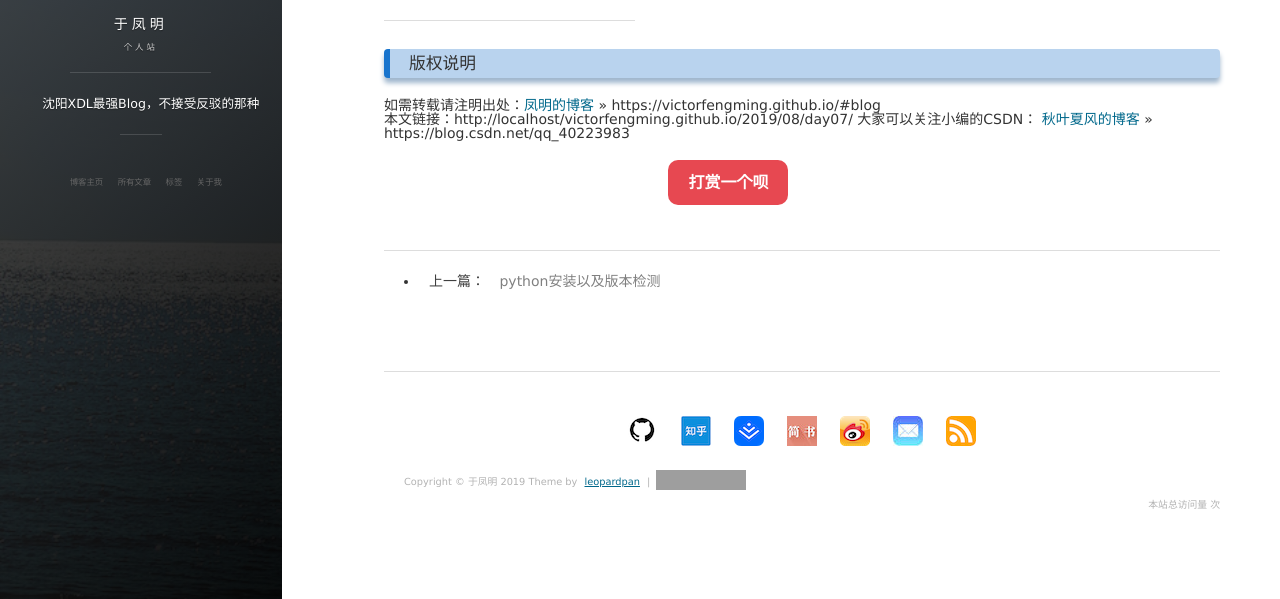
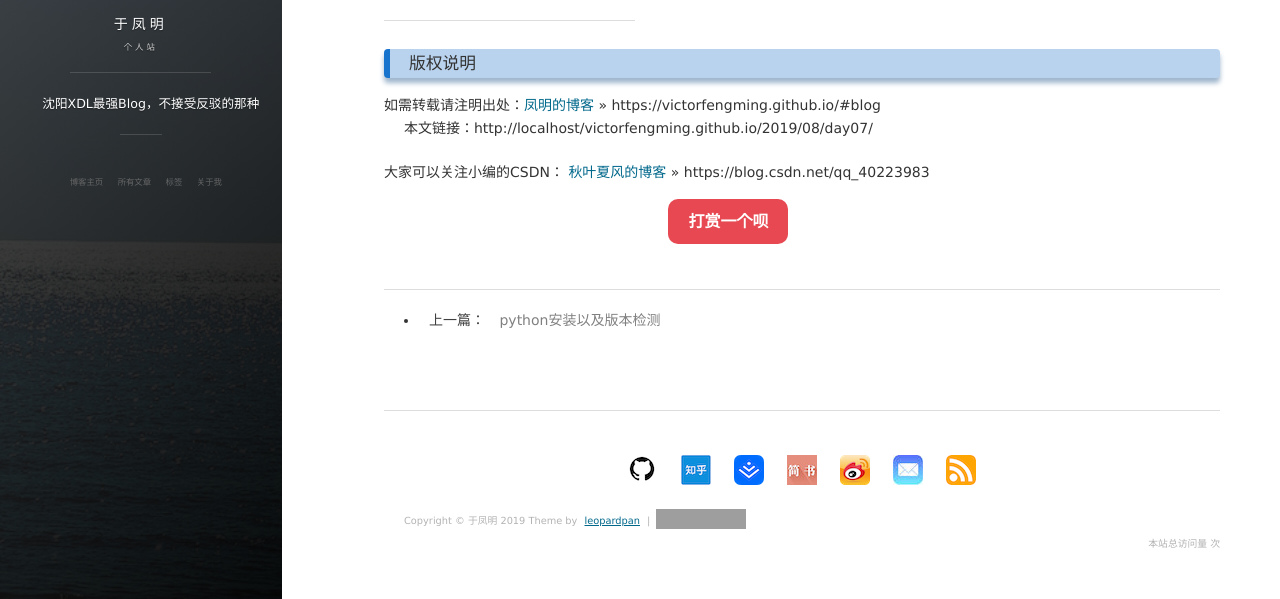
Before and after one commit to 1978413822/victorfengming.github.io, a Jekyll site: the page built from _posts/2019-08-20-day07.md, in a window 1280 px wide and 1123 px high, cut to the strip 524-1123 px from the top of the window. Built offline with Jekyll 4.4.1, drawn with Linux system fonts in a browser that asks for light colours; nearby versions of some CDN libraries; comment, search, counter and statistics services are not loaded; some of the changed lines change nothing that is shown; grey boxes are pictures that could not be loaded.

Commit message:
模板中的本文连接问题

```diff
--- a/_layouts/post.html
+++ b/_layouts/post.html
@@ -23,9 +23,8 @@ layout: default
 <h3>版权说明</h3>
 如需转载请注明出处：<a href="https://victorfengming.github.io/#blog">凤明的博客</a> » https://victorfengming.github.io/#blog
 <br>
-本文链接：<span id="self_url"></span>
-
-
+<p id="self_url"></p>
+<br>
 大家可以关注小编的CSDN：
 <a href="https://blog.csdn.net/qq_40223983">秋叶夏风的博客</a> » https://blog.csdn.net/qq_40223983
 
@@ -35,7 +34,7 @@ layout: default
 <script>
   window.onload=function(){
     url = window.location.href;
-    document.getElementById('self_url').innerHTML=url;
+    document.getElementById('self_url').innerHTML='本文链接：'+url;
   }
 
 </script>
```
